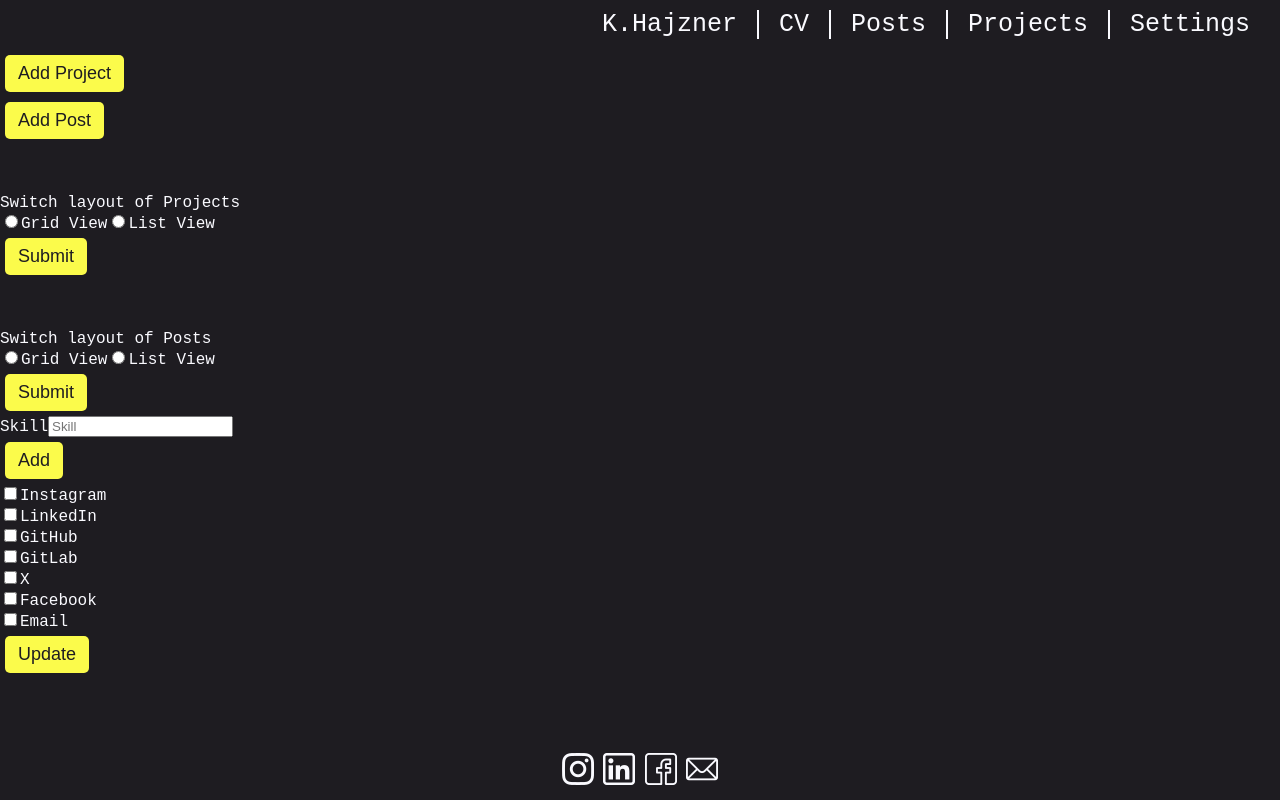
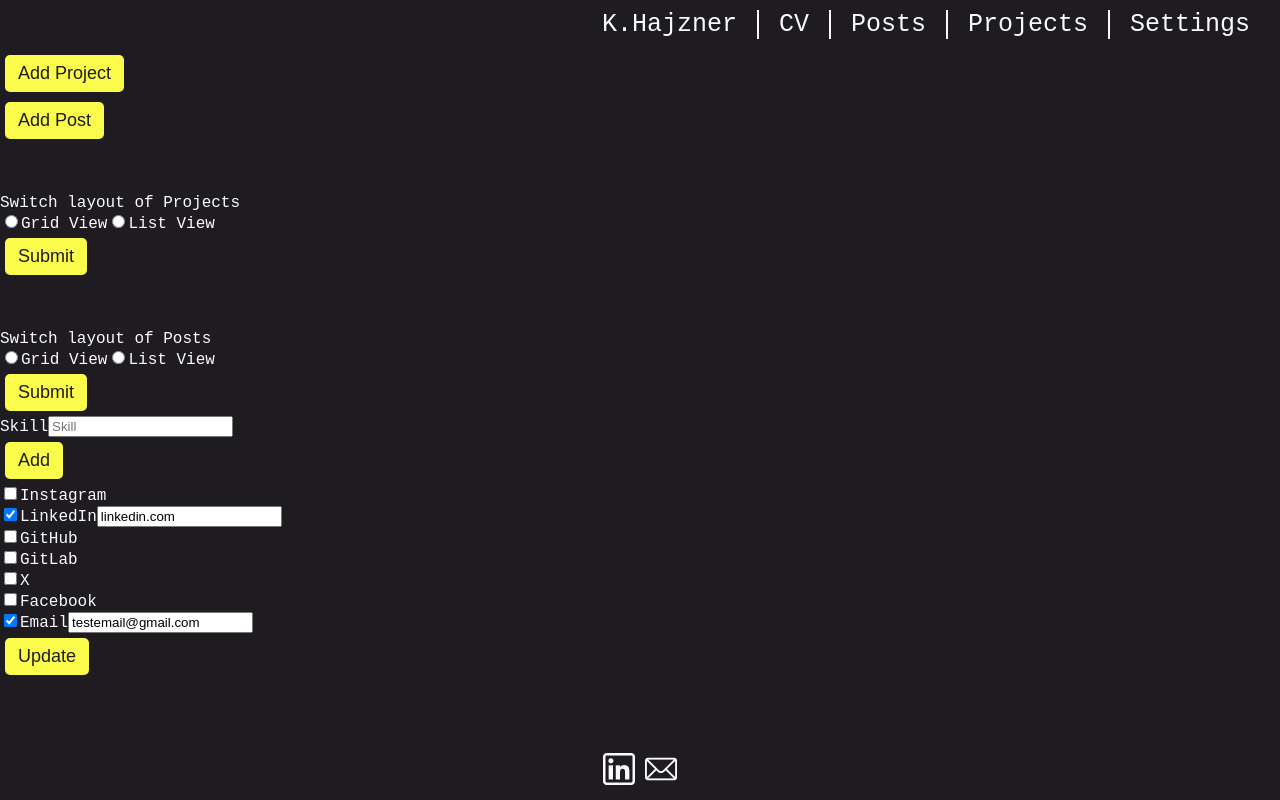
Before and after one commit to KHajzner/eportfolio, a React (Create React App) app: page /settings in a window 1280 px wide. Built offline with nearby package versions, Linux system fonts and the light colour scheme.

Commit message:
Updated Social Media Management

```diff
--- a/src/Frontend/Footer/Footer.jsx
+++ b/src/Frontend/Footer/Footer.jsx
@@ -11,7 +11,7 @@ const Footer = () => {
         <footer>
             {socialMedia.SocialMedia.map((item) => (
             <>
-                {item.isVisible && <a href={item.Link}> <img src={require("../SocialMedia/Icons/" + item.Icon)} alt={`${item.Name} Icon`} /> </a>}
+                {item.isVisible && <a href={item.Name=="Email" ? "mailto:" : "http://" + item.Link}> <img src={require("../SocialMedia/Icons/" + item.Icon)} alt={`${item.Name} Icon`} /> </a>}
             </>
             ))}
         </footer>
--- a/src/Frontend/SocialMedia/AddSocialMedia.jsx
+++ b/src/Frontend/SocialMedia/AddSocialMedia.jsx
@@ -8,38 +8,50 @@ const AddSocialMedia = () => {
   const {
     register,
     handleSubmit,
+    watch,
     formState: { errors },
   } = useForm()
 
-  // const [submittedMessage, setSubmittedMessage] = useState('');
-  // const [allSkills, setAllSkills] = useState(null);
+  const [checkedItems, setCheckedItems] = useState({});
+  const [confirmationMessage, setConfirmationMessage] = useState();
+
+  useEffect(() => {
+    const initialCheckedItems = {};
+    mediaLinks.SocialMedia.forEach(item => {
+      initialCheckedItems[item.Name] = item.isVisible;
+    });
+    setCheckedItems(initialCheckedItems);
+  }, []);
 
   const onSubmit = socialsData => {
-    console.log(socialsData);
-    socialsData = JSON.stringify({Name: socialsData.socials});
-    console.log(socialsData);
+    let socialData = mediaLinks.SocialMedia.map(item => ({
+      Name: item.Name,
+      Link: socialsData[item.Name + 'Link'] || '',
+      isVisible: !!socialsData[item.Name],
+    }));
+    console.log(socialData);
+    // socialData = JSON.stringify(socialData);
     fetch('http://localhost:5000/updateSocials', {
         method: 'post',
         mode: 'cors',
-        body:  socialsData,
+        body: JSON.stringify(socialData),
         headers: {'Content-Type': 'application/json'}
-    })
+    }).then(response => {if(response.ok){
+      setConfirmationMessage("Updated social media");
+      } else{
+        setConfirmationMessage("Error updating social media");
+      }
+    });
     }
-
-    useEffect(()=>{
-      // const projectsLayout = settings.Layouts.find(layout => layout.PageName === "Projects");
-      // if(projectsLayout) {
-      //   setView(projectsLayout.Type);
-      // }
-    })
-
   return (
     <form onSubmit={handleSubmit(onSubmit)} id="updateSocials">
-        {/* {!!submittedMessage && <p>{submittedMessage}</p>} */}
-        {mediaLinks.SocialMedia.map((item) => (
+        {!!confirmationMessage && <p>{confirmationMessage}</p>}
+        {mediaLinks.SocialMedia.map((item, index) => (
             <>
-              <input type="checkbox" id={item.Name} name={item.Name} value={item.Name} {...register("socials")} />
-              <label for={item.Name}>{item.Name}</label> <br/>
+              <input type="checkbox" defaultChecked={item.isVisible} id={item.Name} name={item.Name} {...register(item.Name)} />
+              <label>{item.Name}</label>
+              {watch(item.Name) && (<input type="text" name={item.Name} placeholder={`Enter ${item.Name} URL`} {...register((item.Name + 'Link'), {value:item.Link} )} />
+          )}<br/>
             </>
             ))}
 
--- a/src/Frontend/SocialMedia/mediaLinks.json
+++ b/src/Frontend/SocialMedia/mediaLinks.json
@@ -4,50 +4,50 @@
             "Name": "Instagram",
             "Icon": "instagram.png",
             "Link": "",
-            "isVisible": true,
-            "Author": "Freepik"
+            "isVisible": false,
+            "IconAuthor": "Freepik"
         },
         {
             "Name": "LinkedIn",
             "Icon": "linkedin.png",
-            "Link": "",
+            "Link": "linkedin.com",
             "isVisible": true,
-            "Author": "Freepik"
+            "IconAuthor": "Freepik"
         },
         {
             "Name": "GitHub",
             "Icon": "github.png",
-            "Link": "",
+            "Link": "zaawea sd",
             "isVisible": false,
-            "Author": "Dave Gandy"
+            "IconAuthor": "Dave Gandy"
         },
         {
             "Name": "GitLab",
             "Icon": "gitlab.png",
             "Link": "",
             "isVisible": false,
-            "Author": "Freepik"
+            "IconAuthor": "Freepik"
         },
         {
             "Name": "X",
             "Icon": "twitter.png",
-            "Link": "",
+            "Link": "sd aweaew",
             "isVisible": false,
-            "Author": "Freepik"
+            "IconAuthor": "Freepik"
         },
         {
             "Name": "Facebook",
             "Icon": "facebook.png",
             "Link": "",
-            "isVisible": true,
-            "Author": "Freepik"
+            "isVisible": false,
+            "IconAuthor": "Freepik"
         },
         {
             "Name": "Email",
             "Icon": "email.png",
-            "Link": "",
+            "Link": "testemail@gmail.com",
             "isVisible": true,
-            "Author": "Freepik"
+            "IconAuthor": "Freepik"
         }
     ]
 }
```
Also changed, not shown: 1 other file (tests, documents, lock files or other folders).
